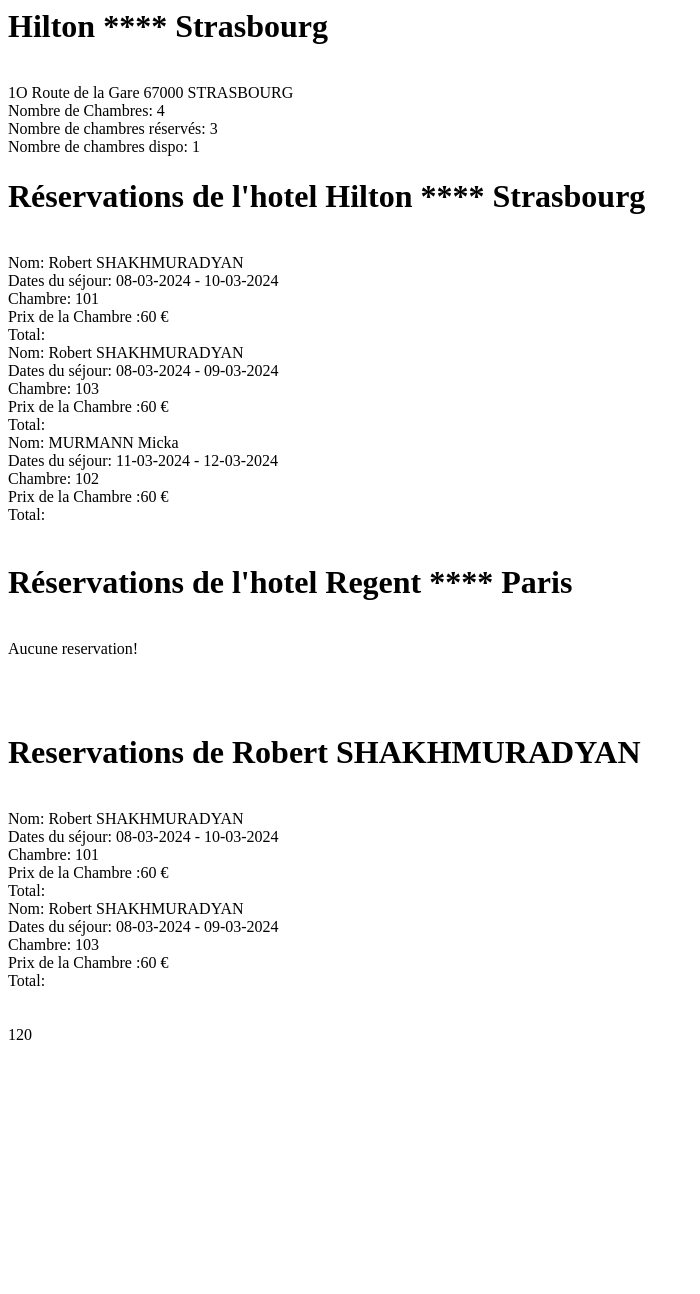
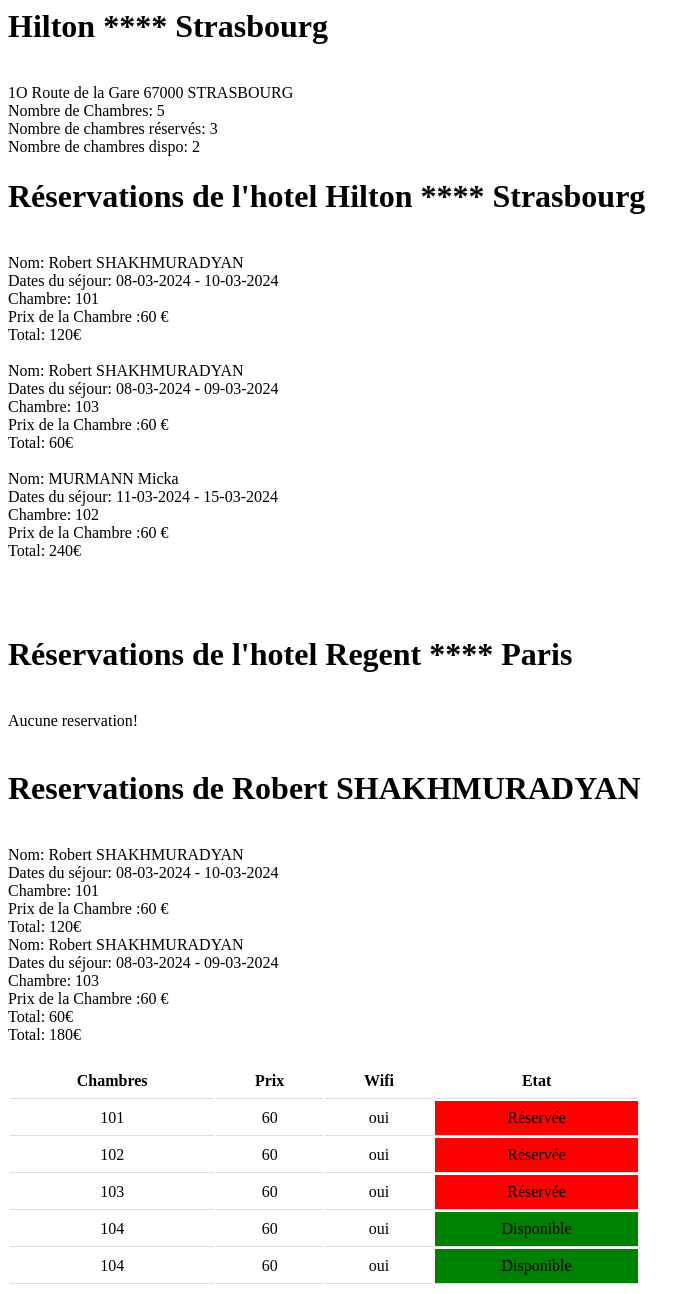
Before and after one commit to Nosdi67/Algo-PHP-POO-Hotel, a PHP site: page / in a window 1280 px wide. Shown: the whole page, without its empty margins (0-700 px from the left). Before the commit the page ends 1040 px from the top, so only its background shows below. Run offline with PHP 8.4, Linux system fonts and the light colour scheme.

Commit message:
PP hotel fini

```diff
--- a/classes/Chambre.php
+++ b/classes/Chambre.php
@@ -111,17 +111,12 @@ Class Chambre{
 
 
 
-
-
-
-
-
-    public function addReservationChambre(Reservation $numero){
+    public function addReservationChambre(Reservation $numero){ //AJOUTER LE NUMERO DES CHAMBRES RESERVE DANS LE TABLEAU DE RESERVATION
 
         $this->reservations[]=$numero;
     }
 
-    public function afficherReservationChambre(){
+    public function afficherReservationChambre(){ //AFFICHER LES RESERVATION DANS LE TABLEAU DES RESA
 
         $resultat="";
         foreach($this->reservations as $reservation){
--- a/classes/Client.php
+++ b/classes/Client.php
@@ -62,18 +62,30 @@ class Client{
 
     public function addReservationClient(Reservation $reservation){
 
-        $this->reservations[]=$reservation;
+        $this->reservations[]=$reservation; // AJOUTER LES RESA DANS LE TABLEAU
     }
 
-    public function getreservationClinet(){
+    public function getreservationClinet(){ //AFFICHER LES RESA DU TABLEAU
 
         $resultat="";
         foreach($this->reservations as $reservation){
-            $resultat.=$reservation;
+            $resultat.=$reservation."\n";
         }
-            return '<h1>'."Reservations de $this".'</h1>'. '<br>'.
-                    $resultat.'<br>';
+            return '<h1>'."Reservations de $this".'</h1>'. '<br>'. //AFFICHER TOUTES LES RESA DU CLIENT EN QUESTION
+                    $resultat."\n" .$this->getTotalGlobal();  // AFFICHER LE TOTAL DE TOUTES SES RESA
     }
+
+
+    public function getTotalGlobal(){  // CALCULER LE PRIX GLOBAL DE SES RESERVATIONS
+
+       $total = 0;
+       foreach ($this->reservations as $reservation) {
+        $total+=$reservation->getTotalResa(); //CALCULE LE TOTAL SELON LE NB DE JOURS RESERVEE
+       }
+       return "Total: ".$total. "€".'<br>';
+    }
+
+
 
 
     public function __toString(){
--- a/classes/Hotel.php
+++ b/classes/Hotel.php
@@ -18,8 +18,8 @@ public function __construct($nom,$adresse,$etage){
         $this->nom=$nom;
         $this->adresse=$adresse;
         $this->etage=$etage;
-        $this->chambres=[];
-        $this->reservations=[];
+        $this->chambres=[]; //tableau vide chambres
+        $this->reservations=[]; //tableau vide reservations
     }
 
 
@@ -61,8 +61,7 @@ public function __construct($nom,$adresse,$etage){
         return $this;
     }
 
-    public function getInfo(){
-
+    public function getInfo(){ //appel d'info
         return '<h1>'. $this->getNom().'</h1>'.'<br>'.
                  $this->getAdresse(). '<br>'.
                  $this->afficherNbChambres().'<br>'.
@@ -74,25 +73,25 @@ public function __construct($nom,$adresse,$etage){
 
     public function addChambre(Chambre $chambre){
 
-        $this->chambres[]=$chambre;
+        $this->chambres[]=$chambre; //AJOUTER LES CHAMBRES DANS LE TABLEAU
 
     }
 
     public function addReservations(Reservation $reservation){
 
-        $this->reservations[]=$reservation;
+        $this->reservations[]=$reservation; //AJOUT DE RESA DANS LE TABLEAU RESA
     }
 
 
-    public function afficherReservationHotel(){
+    public function afficherReservationHotel(){ //AFFICHER CHAQUE RESA D HOTEL
 
         $resultat="";
 
-        foreach($this->reservations as $reservation){
-            $resultat.=$reservation;
+        foreach($this->reservations as $reservation){ // FOREACH POUR RECUPERER CHAQUE RESA DU TABLEAU DES RESA
+            $resultat.=$reservation.'<br>';
 
         }
-        if(empty($this->reservations)){
+        if(empty($this->reservations)){  //SI LE TABLEAU EST VIDE AFFICEHR PAS DE RESA
             return "Aucune reservation! ";
         }else{
             return $resultat;
@@ -101,7 +100,7 @@ public function __construct($nom,$adresse,$etage){
     }
 
 
-    public function afficherChambres(){
+    public function afficherChambres(){ //AFFICHER LES CHAMBRES D HOTEL, MEME PRINCIPE QU'EN HAUT
 
         $resulat="";
 
@@ -111,30 +110,30 @@ public function __construct($nom,$adresse,$etage){
         }
     }
 
-    public function afficherNbChambres(){
+    public function afficherNbChambres(){ //COMPTER LE NOMBRE DES CHAMBRES DANS LE TABLEAU CHAMBRES
 
         $resultat=count($this->chambres);
         return "Nombre de Chambres:  $resultat";
     }
 
-    public function afficherNbChambresReserve(){
+    public function afficherNbChambresReserve(){ //COMPTER LE NOMBRE DES CHAMBRES RESERVEES DANS LE TABLEAU DES RESA
 
         $resultat=count($this->reservations);
         return "Nombre de chambres réservés: $resultat";
 
         }
 
-    public function afficherNbChambresDispo(){
+    public function afficherNbChambresDispo(){ //COMPTER LES 2 TABLEAUX ET FAIRE UNE SOUSTRACTION POUR AVOIR LE NB DE CHAMBRES DISPO
 
         $resultat=count($this->chambres)-count($this->reservations);
         return $resultat;
     }
 
 
-    public function getReservations(){
+    public function getReservations(){ //AFFICEHR TT LES RESA D HOTEL
 
         return'<h1>'."Réservations de l'hotel $this".'</h1>'.'<br>'.
-                $this->afficherReservationHotel();
+                $this->afficherReservationHotel().'<br>';
 
     }
 
--- a/classes/Reservation.php
+++ b/classes/Reservation.php
@@ -73,7 +73,7 @@ Class Reservation{
         return $this;
     }
 
-    public function getPrixTotalResa(){
+    public function getTotalResa(){  //GET LE PRIX TOTAL D'UNE SEUL RESA SELON NB DE JOURS
 
         $calculejours=$this->dateArrive->diff($this->dateDepart);
         $nbjours = $calculejours->d;
@@ -83,13 +83,14 @@ Class Reservation{
 
     }
 
+
     public function __toString(){
 
         return  "Nom: ".$this->getClient().'<br>'.
                 "Dates du séjour: ". $this->getDateArrive(). " - ". $this->getDateDepart().'<br>'.
                 "Chambre: ".$this->getNumeroChambre().'<br>'.
                 "Prix de la Chambre :".$this->chambre->getPrix()." €".'<br>'.
-                "Total: ".      '<br>';
+                "Total: ".$this->getTotalResa().'€'.'<br>';
 
 
     }
--- a/index.php
+++ b/index.php
@@ -12,25 +12,93 @@ $chambre1=new Chambre($hilton,101,1,"Disponible",60,"oui");
 $chambre2=new Chambre($hilton,102,1,"Disponible",60,"oui");
 $chambre3=new Chambre($hilton,103,1,"Disponible",60,"oui");
 $chambre4=new Chambre($hilton,104,1,"Disponible",60,"oui");
+$chambre5=new Chambre($hilton,104,1,"Disponible",60,"oui");
+
 
 $client1=new Client(" Robert "," SHAKHMURADYAN " ,"2001-03-22");
 $client2=new Client("MURMANN","Micka","1980-01-01");
 $reservation1= new Reservation($client1,$chambre1,"2024-03-08","2024-03-10");
 $reservation2=new Reservation($client1,$chambre3,"2024-03-08","2024-03-09");
-$reservation3=new Reservation($client2,$chambre2,"2024-03-11","2024-03-12");
+$reservation3=new Reservation($client2,$chambre2,"2024-03-11","2024-03-15");
 
 
 echo $hilton->getInfo().'<br>';
-
 echo $hilton->getReservations().'<br>';
-
 echo $regent->getReservations().'<br>';
-echo "<br>";
-echo "<br>";
-echo "<br>";
 echo $client1->getreservationClinet().'<br>';
 
-echo $reservation1->getPrixTotalResa();
+echo    "<table><thead>
+        <tr>
+        <th>Chambres</th>
+        <th>Prix</th>
+        <th>Wifi</th>
+        <th>Etat</th>
+        </tr>
+        </thead>"."<tbody>";
+
+
+
+
+    echo"<tr>
+         <td>" .$chambre1->getNumero().  "</td>
+         <td>" .$chambre1->getPrix().  "</td>
+         <td>" .$chambre1->getwifi().  "</td>
+         <td style=background-color:red;>" .$chambre1->estReserve()  ."</td>
+         </tr>".
+
+        "<tr>
+         <td>" .$chambre2->getNumero().  "</td>
+         <td>" .$chambre2->getPrix().  "</td>
+         <td>" .$chambre2->getwifi().  "</td>
+         <td style=background-color:red;>" .$chambre2->estReserve()  ."</td>
+         </tr>".
+
+         "<tr>
+         <td>" .$chambre3->getNumero().  "</td>
+         <td>" .$chambre3->getPrix().  "</td>
+         <td>" .$chambre3->getwifi().  "</td>
+         <td style=background-color:red;>" .$chambre3->estReserve()  ."</td>
+         </tr>".
+
+         "<tr>
+         <td>" .$chambre4->getNumero().  "</td>
+         <td>" .$chambre4->getPrix().  "</td>
+         <td>" .$chambre4->getwifi().  "</td>
+         <td style=background-color:green;>" .$chambre4->estReserve()  ."</td>
+         </tr>".
+
+         "<tr>
+         <td>" .$chambre5->getNumero().  "</td>
+         <td>" .$chambre5->getPrix().  "</td>
+         <td>" .$chambre5->getwifi().  "</td>
+         <td style=background-color:green;>" .$chambre5->estReserve()  ."</td>
+         </tr>";
+
+
+
+
+
+
+        echo "</tbody></table>";
+
+
+
+        echo "<style>
+    table {
+
+        width: 50%;
+    }
+    th, td {
+        padding: 8px;
+        text-align: left;
+        border-bottom: 1px solid #ddd;
+        text-align:center;
+    }
+    th {
+        background-color: White;
+    }
+</style>";
+
 
 
 
```
